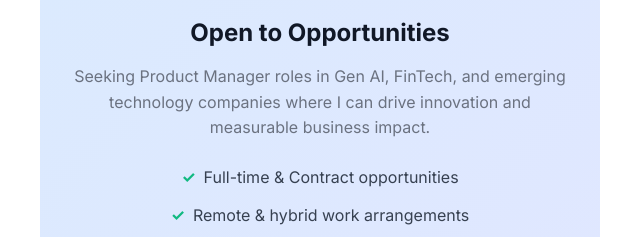
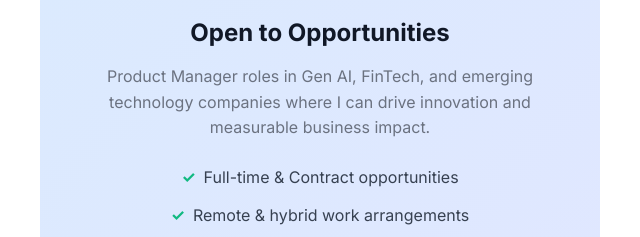
Before and after one commit to pralhadvaishnav/pralhadvaishnav-portfolio, a plain HTML site: page index.html in a window 1280 px wide. Shown: the part 5013-5250 px from the top of the page, 624-1264 px from the left. Drawn offline with Linux system fonts and the light colour scheme.

Commit message:
Update index.html

```diff
--- a/index.html
+++ b/index.html
@@ -532,7 +532,7 @@
                     <div class="cta-card">
                         <h3 class="cta-title">Open to Opportunities</h3>
                         <p class="cta-description">
-                            Seeking Product Manager roles in Gen AI, FinTech, and emerging technology companies where I can drive innovation and measurable business impact.
+                            Product Manager roles in Gen AI, FinTech, and emerging technology companies where I can drive innovation and measurable business impact.
                         </p>
                         <div class="cta-points">
                             <div class="cta-point">
```
